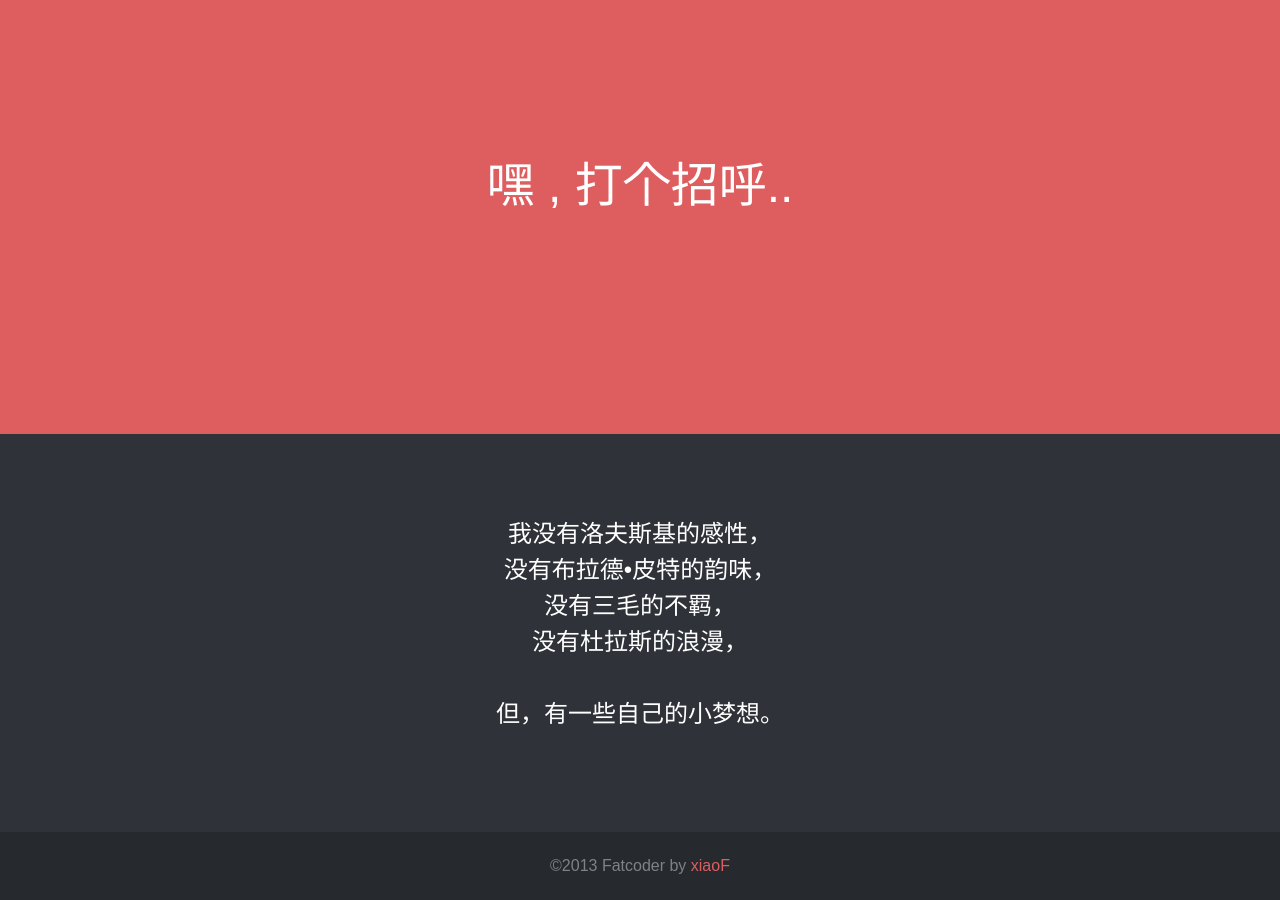
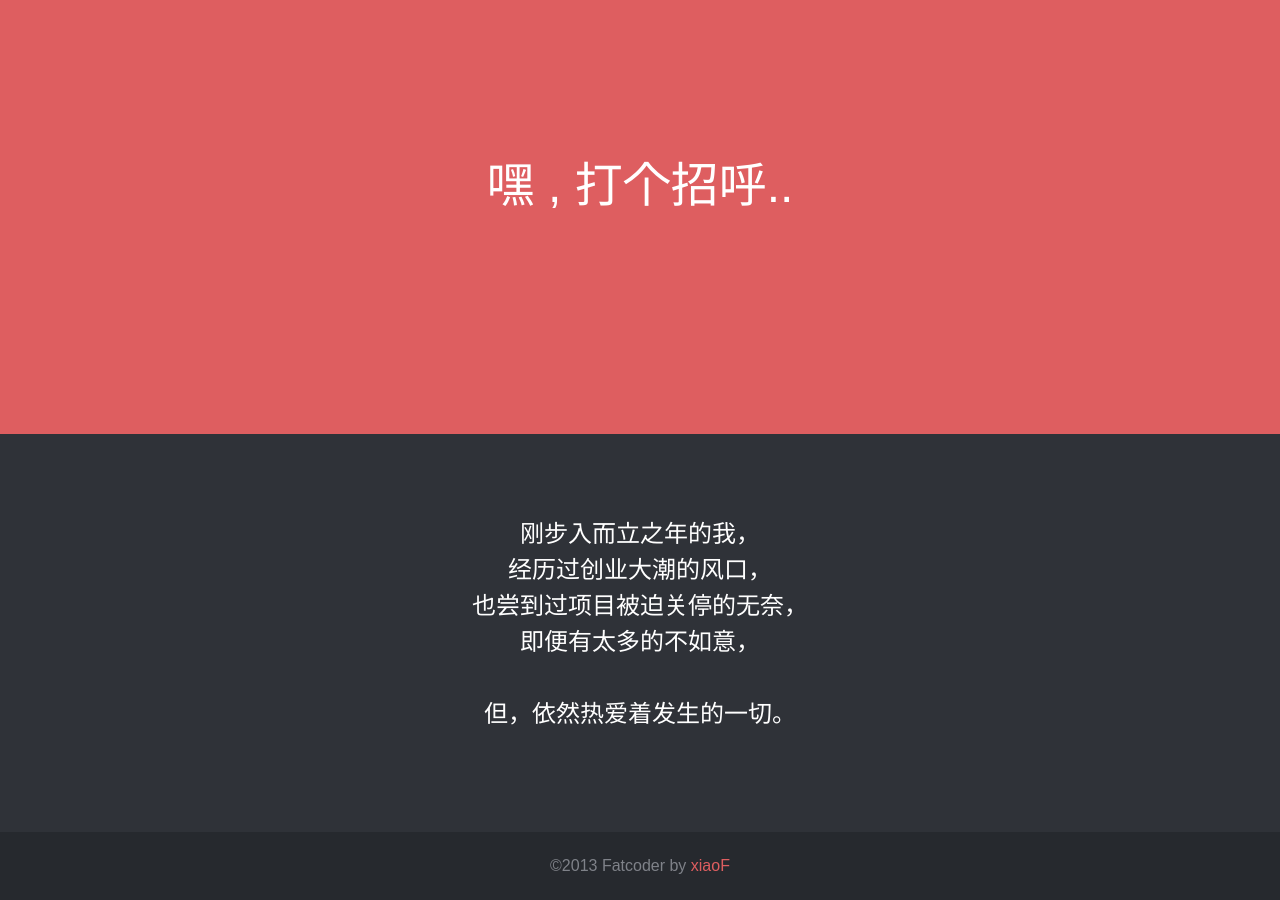
Before and after one commit to fuzhentao/fuzhentao.github.io, a Jekyll site: the page built from index.html, in a window 1280 px wide and 900 px high, scrolled down 942 px. Built offline with Jekyll 4.4.1, drawn with Linux system fonts in a browser that asks for light colours; comment, search, counter and statistics services are not loaded.

Commit message:
jekyll-paginate

```diff
--- a/_config.yml
+++ b/_config.yml
@@ -5,5 +5,4 @@ permalink: /blog/:year/:month/:day/:title/
 excerpt_separator: <!--more-->
 paginate_path: "blog/page:num"
 siteurl: http://fatcoder.com
-gems:
-  - jekyll-paginate
+plugins: [jekyll-paginate]
--- a/_includes/footer.html
+++ b/_includes/footer.html
@@ -1,6 +1,6 @@
        <div class='bb-button'>
        <aside>
-        <button class="cn-button" id="cn-button">+</button>
+        <button class="cn-button" id="cn-button"><div style="font-size: 20px">MENU</div></button>
         <div class="cn-wrapper" id="cn-wrapper">
             <ul>
                 <li><a href="{{ site.url}}/work/"><span class="font-icon-file"></span></a></li>
--- a/index.html
+++ b/index.html
@@ -28,12 +28,12 @@ title: 小傅  |  首页
           <div class="span12">
               <div class="title-page">
                   <h2 class="title"><br></h2>
-                  <h3 class="title-description">我没有洛夫斯基的感性，<br>
-                      没有布拉德•皮特的韵味，<br>
-                      没有三毛的不羁，<br>
-                      没有杜拉斯的浪漫，<br>
+                  <h3 class="title-description">刚步入而立之年的我，<br>
+                      经历过创业大潮的风口，<br>
+                      也尝到过项目被迫关停的无奈，<br>
+                      即便有太多的不如意，<br>
                       <br>
-                      但，有一些自己的小梦想。</h3>
+                      但，依然热爱着发生的一切。</h3>
               </div>
           </div>
       </div>
```
Also changed, not shown: 1 other file.
